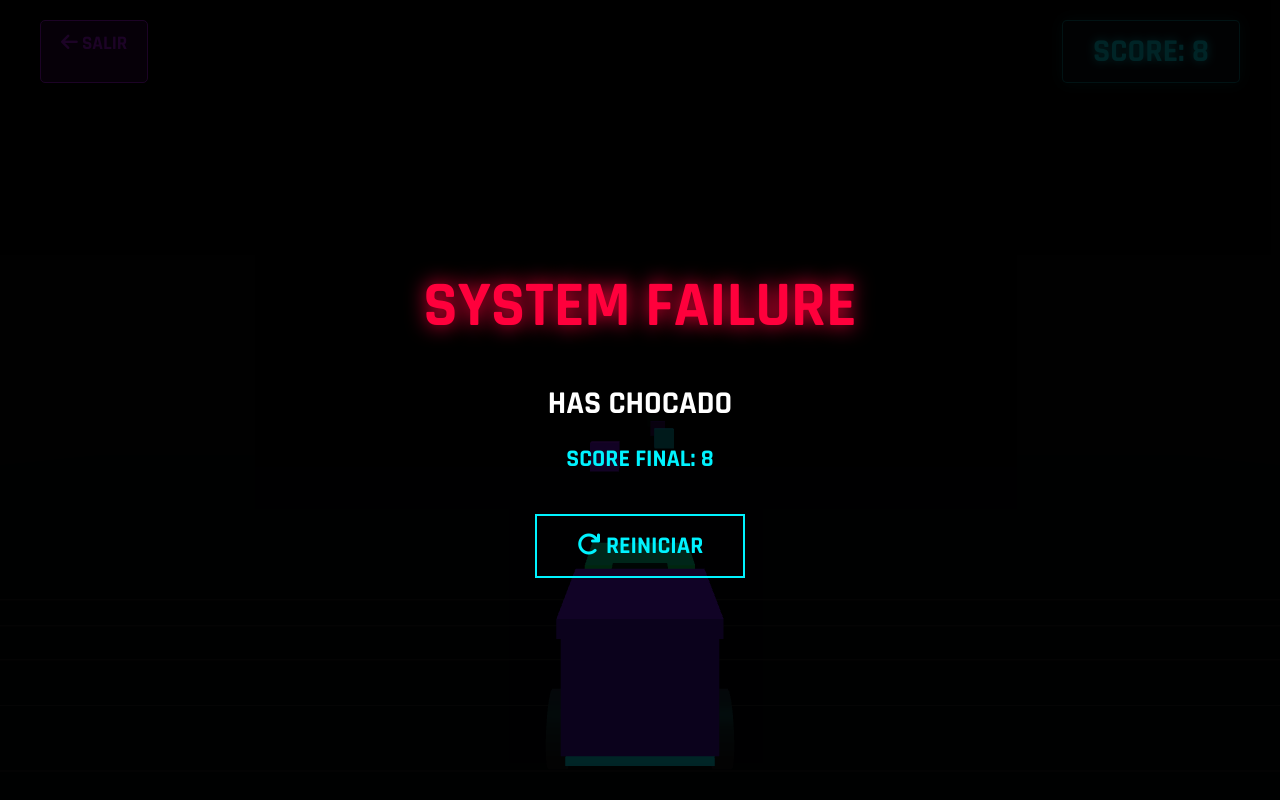
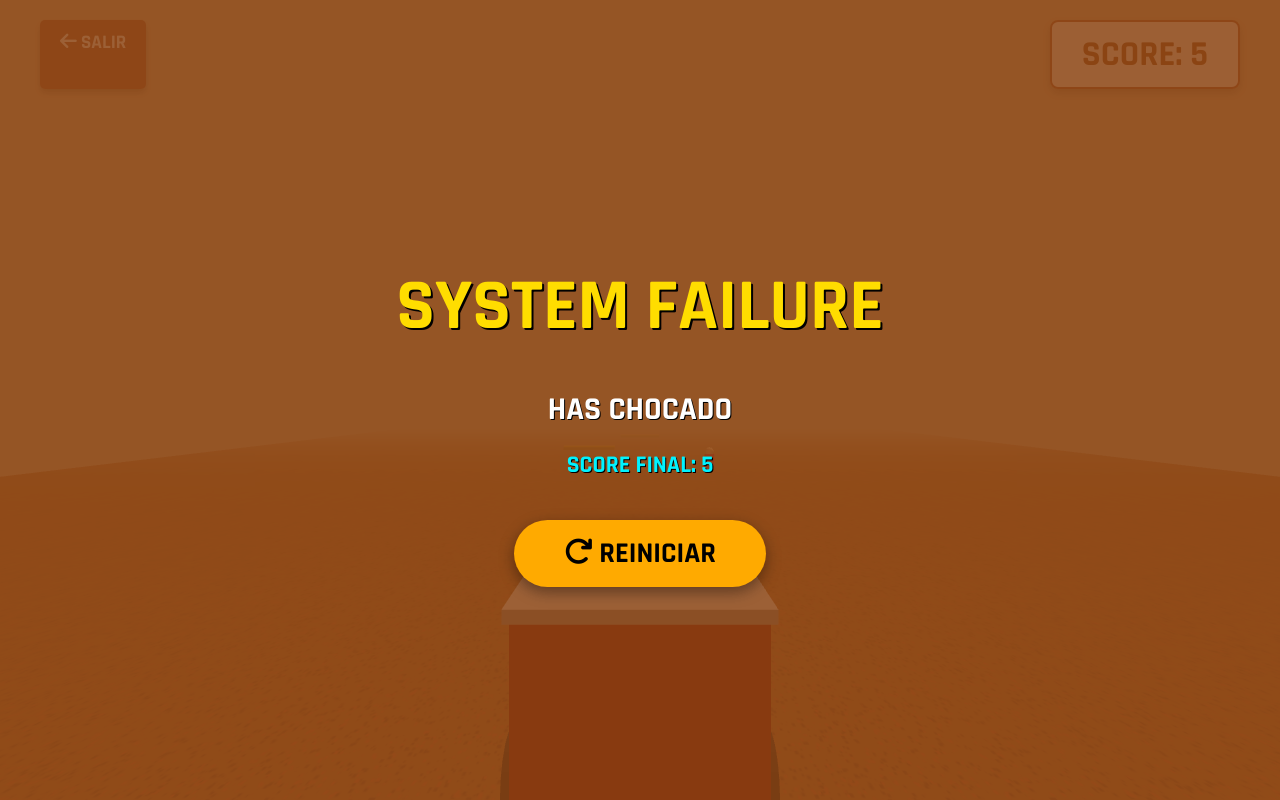
Before and after one commit to IAmJAHR/PORTAFOLIO, a PHP site: page /mototaxi.html in a window 1280 px wide. Run offline with PHP 8.4, Linux system fonts and the light colour scheme.

Commit message:
feat: polish Mototaxi 3D with dirt road, detailed models, and obstacle variety (potholes, pedestrians, speed bumps)

```diff
--- a/css/mototaxi.css
+++ b/css/mototaxi.css
@@ -3,9 +3,9 @@
 body {
     margin: 0;
     overflow: hidden; /* Evitar scroll en el canvas 3D */
-    background-color: #050505;
+    background-color: #d2b48c; /* Color arena/tierra */
     font-family: 'Rajdhani', sans-serif;
-    color: #00f3ff;
+    color: #333;
 }
 
 #game-container {
@@ -25,7 +25,7 @@ body {
     width: 100vw;
     height: 100vh;
     z-index: 10;
-    pointer-events: none; /* Dejar pasar los clicks al canvas si es necesario */
+    pointer-events: none;
     display: flex;
     flex-direction: column;
     justify-content: space-between;
@@ -38,49 +38,50 @@ body {
 }
 
 .score-board {
-    background: rgba(10, 15, 25, 0.8);
-    border: 1px solid rgba(0, 243, 255, 0.5);
+    background: rgba(255, 255, 255, 0.9);
+    border: 2px solid #a0522d;
     padding: 10px 30px;
-    border-radius: 5px;
-    box-shadow: 0 0 15px rgba(0, 243, 255, 0.2);
+    border-radius: 8px;
+    box-shadow: 0 4px 10px rgba(0, 0, 0, 0.3);
 }
 
 .score-board h2 {
     margin: 0;
-    font-size: 2rem;
-    text-shadow: 0 0 10px #00f3ff;
+    font-size: 2.2rem;
+    color: #8b4513;
+    font-weight: 700;
 }
 
 .btn-back {
     pointer-events: auto;
-    background: rgba(188, 19, 254, 0.2);
-    border: 1px solid #bc13fe;
-    color: #bc13fe;
+    background: #a0522d;
+    border: none;
+    color: #fff;
     padding: 10px 20px;
     text-decoration: none;
     font-size: 1.2rem;
     font-weight: bold;
     border-radius: 5px;
     transition: 0.3s;
+    box-shadow: 0 4px 6px rgba(0,0,0,0.3);
 }
 
 .btn-back:hover {
-    background: #bc13fe;
-    color: #fff;
-    box-shadow: 0 0 15px #bc13fe;
+    background: #8b4513;
+    transform: translateY(-2px);
 }
 
 /* GAME OVER SCREEN */
 #game-over-screen {
     position: absolute;
     top: 0; left: 0; width: 100vw; height: 100vh;
-    background: rgba(0, 0, 0, 0.85);
+    background: rgba(139, 69, 19, 0.85); /* Fondo sepia/marrón oscuro */
     z-index: 20;
     display: flex;
     flex-direction: column;
     justify-content: center;
     align-items: center;
-    pointer-events: auto; /* Para poder clickear el botón de reinicio */
+    pointer-events: auto;
 }
 
 .hidden {
@@ -88,34 +89,37 @@ body {
 }
 
 #game-over-screen h1 {
-    font-size: 4rem;
-    color: #ff003c;
-    text-shadow: 0 0 20px #ff003c;
+    font-size: 4.5rem;
+    color: #ffdd00;
+    text-shadow: 2px 2px 0 #000;
     margin-bottom: 10px;
+    text-transform: uppercase;
 }
 
 #game-over-screen h2 {
     font-size: 2rem;
     color: #fff;
     margin-bottom: 40px;
+    text-shadow: 1px 1px 0 #000;
 }
 
 .btn-restart {
-    background: transparent;
-    border: 2px solid #00f3ff;
-    color: #00f3ff;
-    padding: 15px 40px;
-    font-size: 1.5rem;
+    background: #ffaa00;
+    border: none;
+    color: #000;
+    padding: 15px 50px;
+    font-size: 1.8rem;
     font-family: 'Rajdhani', sans-serif;
     font-weight: bold;
+    border-radius: 50px;
     cursor: pointer;
     transition: 0.3s;
+    box-shadow: 0 5px 15px rgba(0,0,0,0.4);
 }
 
 .btn-restart:hover {
-    background: #00f3ff;
-    color: #000;
-    box-shadow: 0 0 20px #00f3ff;
+    background: #ffcc00;
+    transform: scale(1.05);
 }
 
 /* CONTROLES MÓVILES */
@@ -134,20 +138,21 @@ body {
     pointer-events: auto;
     width: 80px;
     height: 80px;
-    background: rgba(0, 243, 255, 0.1);
-    border: 2px solid rgba(0, 243, 255, 0.5);
+    background: rgba(255, 255, 255, 0.5);
+    border: 3px solid #8b4513;
     border-radius: 50%;
-    color: #00f3ff;
+    color: #8b4513;
     font-size: 2rem;
     display: flex;
     justify-content: center;
     align-items: center;
     backdrop-filter: blur(5px);
     user-select: none;
+    box-shadow: 0 4px 10px rgba(0,0,0,0.2);
 }
 
 .btn-mobile:active {
-    background: rgba(0, 243, 255, 0.4);
+    background: rgba(255, 255, 255, 0.8);
     transform: scale(0.9);
 }
 
```
Also changed, not shown: dist/js/mototaxi_game.js.
